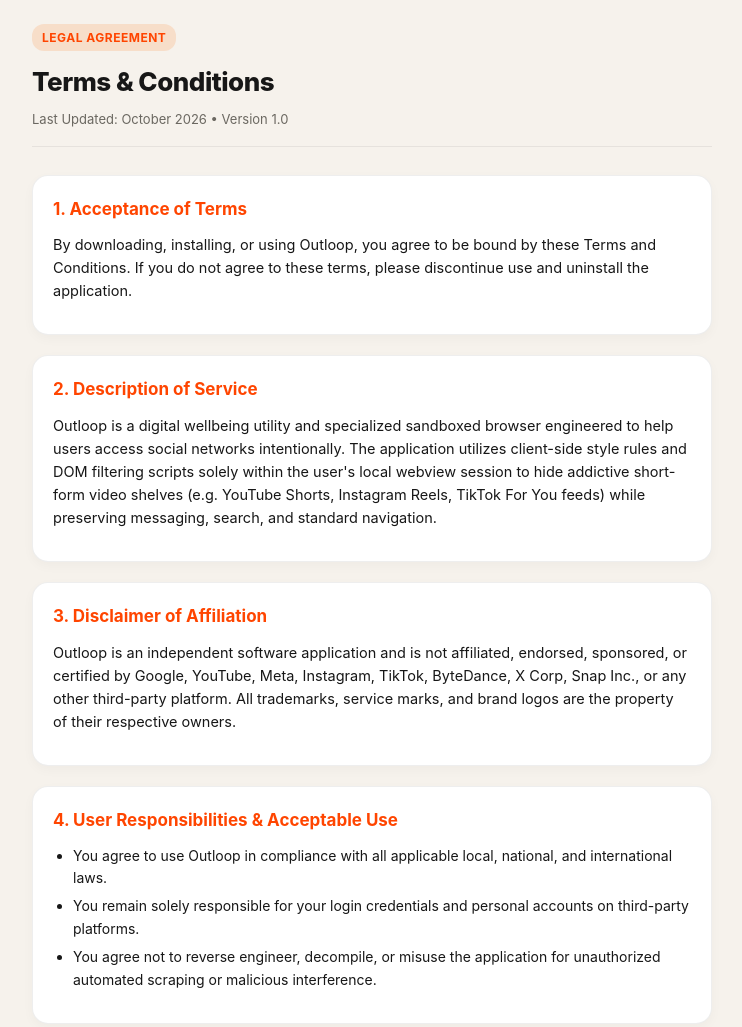
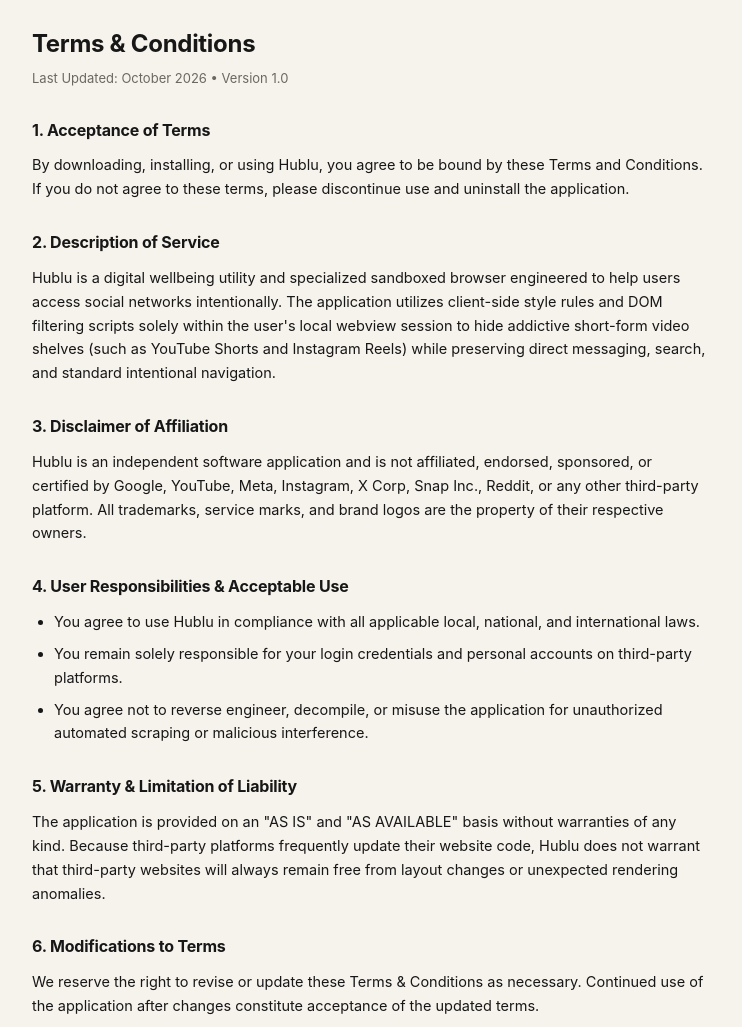
Before and after one commit to prajwalx7/hublu_legal, a plain HTML site: page terms_and_conditions.html in a window 1280 px wide. Shown: the top 1027 px of the page, without its empty margins (268-1010 px from the left). Drawn offline with Linux system fonts and the light colour scheme.

Commit message:
Change branding from Outloop to Hublu
Updated branding from 'Outloop' to 'Hublu' throughout the document and adjusted styles for light and dark modes.

```diff
--- a/terms_and_conditions.html
+++ b/terms_and_conditions.html
@@ -3,166 +3,120 @@
 <head>
   <meta charset="UTF-8">
   <meta name="viewport" content="width=device-width, initial-scale=1.0">
-  <title>Terms and Conditions - Outloop</title>
+  <title>Terms and Conditions - Hublu</title>
   <style>
-    :root, html.light, body.light {
-      --primary: #FF4500;
+    :root, html, body {
       --bg: #F6F2EC;
       --text: #171717;
       --muted: #6B6861;
-      --card-bg: #FFFFFF;
-      --border: rgba(43, 43, 43, 0.08);
+      --link: #171717;
       color-scheme: light;
     }
-    html.dark, body.dark {
-      --primary: #FF4500;
+    @media (prefers-color-scheme: dark) {
+      :root, html, body {
         --bg: #171717;
-      --text: #FFFFFF;
+        --text: #EDEDED;
         --muted: #8E8E93;
-      --card-bg: #2B2B2B;
-      --border: rgba(255, 255, 255, 0.08);
+        --link: #EDEDED;
         color-scheme: dark;
       }
-    @media (prefers-color-scheme: dark) {
-      body:not(.light) {
+    }
+    html.dark, body.dark {
       --bg: #171717;
-        --text: #FFFFFF;
+      --text: #EDEDED;
       --muted: #8E8E93;
-        --card-bg: #2B2B2B;
-        --border: rgba(255, 255, 255, 0.08);
+      --link: #EDEDED;
       color-scheme: dark;
     }
+    html.light, body.light {
+      --bg: #F6F2EC;
+      --text: #171717;
+      --muted: #6B6861;
+      --link: #171717;
+      color-scheme: light;
     }
     body {
       font-family: -apple-system, BlinkMacSystemFont, "Segoe UI", Roboto, Helvetica, Arial, sans-serif;
       background-color: var(--bg);
       color: var(--text);
-      line-height: 1.6;
+      line-height: 1.65;
       margin: 0;
       padding: 24px 20px 48px;
+      -webkit-font-smoothing: antialiased;
     }
-    .container {
+    .document {
       max-width: 680px;
       margin: 0 auto;
     }
-    header {
+    h1 {
+      font-size: 24px;
+      font-weight: 700;
+      margin: 0 0 4px;
+      color: var(--text);
+      letter-spacing: -0.3px;
+    }
+    .metadata {
+      font-size: 13px;
+      color: var(--muted);
       margin-bottom: 28px;
-      padding-bottom: 16px;
-      border-bottom: 1px solid var(--border);
-    }
-    .badge {
-      display: inline-block;
-      background-color: rgba(255, 109, 0, 0.15);
-      color: var(--primary);
-      font-weight: 700;
-      font-size: 12px;
-      padding: 4px 10px;
-      border-radius: 12px;
-      margin-bottom: 10px;
-      text-transform: uppercase;
-      letter-spacing: 0.5px;
-    }
-    h1 {
-      font-size: 26px;
-      font-weight: 800;
-      margin: 0 0 6px;
-      letter-spacing: -0.5px;
-    }
-    .date {
-      color: var(--muted);
-      font-size: 13px;
-    }
-    .card {
-      background: var(--card-bg);
-      border-radius: 16px;
-      padding: 20px;
-      margin-bottom: 20px;
-      border: 1px solid var(--border);
-      box-shadow: 0 4px 12px rgba(0, 0, 0, 0.03);
     }
     h2 {
-      font-size: 17px;
+      font-size: 16px;
       font-weight: 700;
-      margin-top: 0;
-      margin-bottom: 10px;
-      color: var(--primary);
+      margin: 28px 0 10px;
+      color: var(--text);
+      letter-spacing: -0.2px;
     }
     p {
-      margin: 0 0 12px;
+      margin: 0 0 14px;
       font-size: 14.5px;
       color: var(--text);
     }
-    ul {
-      margin: 0 0 12px;
-      padding-left: 20px;
-      font-size: 14px;
+    ul, ol {
+      margin: 0 0 16px;
+      padding-left: 22px;
+      font-size: 14.5px;
       color: var(--text);
     }
     li {
-      margin-bottom: 6px;
+      margin-bottom: 8px;
     }
-    .contact-box {
-      background: rgba(255, 109, 0, 0.08);
-      border: 1px dashed var(--primary);
-      border-radius: 14px;
-      padding: 16px;
-      text-align: center;
-      margin-top: 24px;
-    }
-    .contact-box a {
-      color: var(--primary);
-      text-decoration: none;
-      font-weight: 700;
+    a {
+      color: var(--link);
+      text-decoration: underline;
+      text-underline-offset: 2px;
     }
   </style>
 </head>
 <body>
-  <div class="container">
-    <header>
-      <div class="badge">Legal Agreement</div>
+  <div class="document">
     <h1>Terms & Conditions</h1>
-      <div class="date">Last Updated: October 2026 • Version 1.0</div>
-    </header>
+    <div class="metadata">Last Updated: October 2026 • Version 1.0</div>
 
-    <div class="card">
     <h2>1. Acceptance of Terms</h2>
-      <p>By downloading, installing, or using Outloop, you agree to be bound by these Terms and Conditions. If you do not agree to these terms, please discontinue use and uninstall the application.</p>
-    </div>
+    <p>By downloading, installing, or using Hublu, you agree to be bound by these Terms and Conditions. If you do not agree to these terms, please discontinue use and uninstall the application.</p>
 
-    <div class="card">
     <h2>2. Description of Service</h2>
-      <p>Outloop is a digital wellbeing utility and specialized sandboxed browser engineered to help users access social networks intentionally. The application utilizes client-side style rules and DOM filtering scripts solely within the user's local webview session to hide addictive short-form video shelves (e.g. YouTube Shorts, Instagram Reels, TikTok For You feeds) while preserving messaging, search, and standard navigation.</p>
-    </div>
+    <p>Hublu is a digital wellbeing utility and specialized sandboxed browser engineered to help users access social networks intentionally. The application utilizes client-side style rules and DOM filtering scripts solely within the user's local webview session to hide addictive short-form video shelves (such as YouTube Shorts and Instagram Reels) while preserving direct messaging, search, and standard intentional navigation.</p>
 
-    <div class="card">
     <h2>3. Disclaimer of Affiliation</h2>
-      <p>Outloop is an independent software application and is not affiliated, endorsed, sponsored, or certified by Google, YouTube, Meta, Instagram, TikTok, ByteDance, X Corp, Snap Inc., or any other third-party platform. All trademarks, service marks, and brand logos are the property of their respective owners.</p>
-    </div>
+    <p>Hublu is an independent software application and is not affiliated, endorsed, sponsored, or certified by Google, YouTube, Meta, Instagram, X Corp, Snap Inc., Reddit, or any other third-party platform. All trademarks, service marks, and brand logos are the property of their respective owners.</p>
 
-    <div class="card">
     <h2>4. User Responsibilities & Acceptable Use</h2>
     <ul>
-        <li>You agree to use Outloop in compliance with all applicable local, national, and international laws.</li>
+      <li>You agree to use Hublu in compliance with all applicable local, national, and international laws.</li>
       <li>You remain solely responsible for your login credentials and personal accounts on third-party platforms.</li>
       <li>You agree not to reverse engineer, decompile, or misuse the application for unauthorized automated scraping or malicious interference.</li>
     </ul>
-    </div>
 
-    <div class="card">
     <h2>5. Warranty & Limitation of Liability</h2>
-      <p>The application is provided on an "AS IS" and "AS AVAILABLE" basis without warranties of any kind. Because third-party platforms frequently update their website code, Outloop does not warrant that third-party websites will always remain free from layout changes or unexpected rendering anomalies.</p>
-    </div>
+    <p>The application is provided on an "AS IS" and "AS AVAILABLE" basis without warranties of any kind. Because third-party platforms frequently update their website code, Hublu does not warrant that third-party websites will always remain free from layout changes or unexpected rendering anomalies.</p>
 
-    <div class="card">
     <h2>6. Modifications to Terms</h2>
     <p>We reserve the right to revise or update these Terms & Conditions as necessary. Continued use of the application after changes constitute acceptance of the updated terms.</p>
-    </div>
 
-    <div class="contact-box">
-      Questions regarding these Terms? Reach out to:
-      <br><br>
-      <a href="mailto:delsigate@gmail.com">delsigate@gmail.com</a>
-    </div>
+    <h2>7. Contact Information</h2>
+    <p>If you have any questions regarding these Terms & Conditions, you may contact us at <a href="mailto:delsigate@gmail.com">delsigate@gmail.com</a>.</p>
   </div>
 </body>
 </html>
```
Lines whose indentation alone changed are shown as unchanged.
